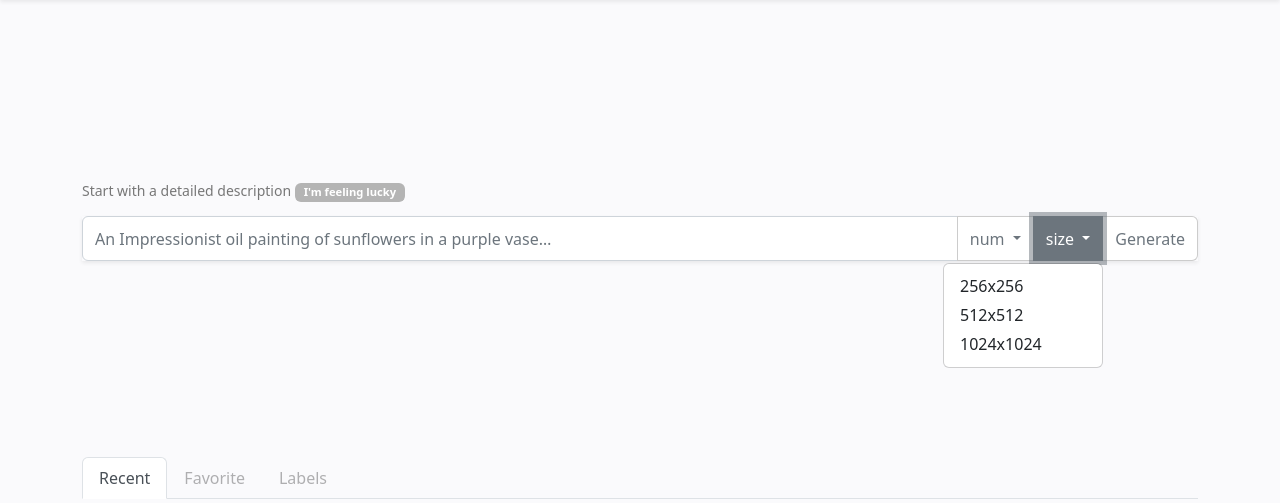
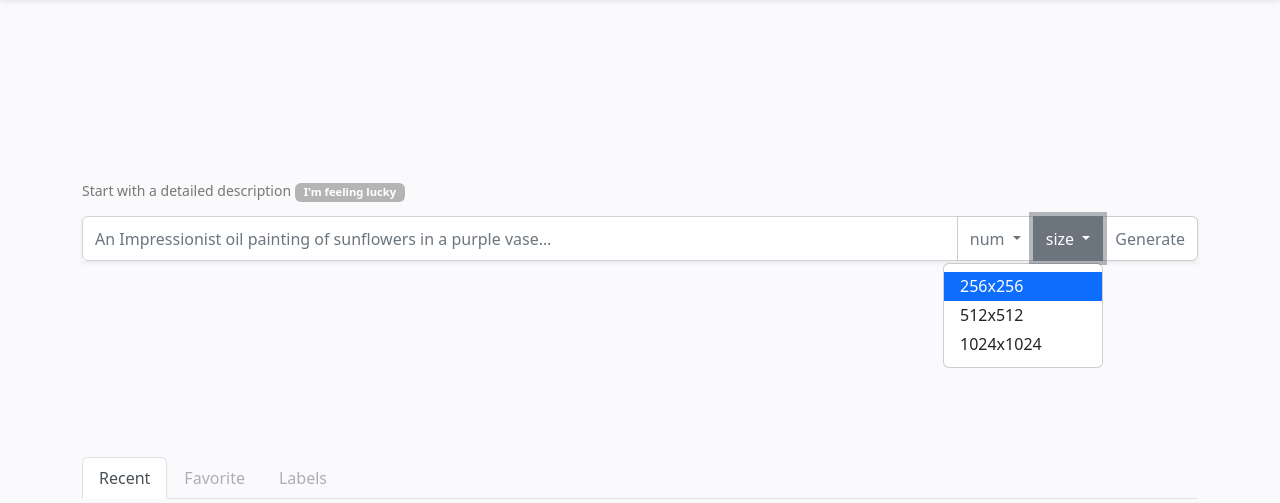
Before and after one commit to xinyew/CMU_courses_17637_project, a Django app: page /console/ in a window 1280 px wide, after a click on "size". Shown: the part 56-559 px from the top of the page. Run offline with Django 4.2, Linux system fonts and the light colour scheme; the visitor is signed in with stand-in values (Sample User, id 1); data that the repository does not hold is empty; parts of the project's set-up code (start-up, migrations or seed data) failed here and were passed over.

Commit message:
Default 1, 256x256

```diff
--- a/webapps/dallf/templates/dallf/console.html
+++ b/webapps/dallf/templates/dallf/console.html
@@ -38,7 +38,7 @@ Dall-F Console
       <ul class="dropdown-menu dropdown_selection" id="dropdown_num"
         onclick="click_dropdown(this, event);"
         data-name="num_input">
-        <li><a class="dropdown-item dropdown_selection__item">1</a></li>
+        <li><a class="dropdown-item active dropdown_selection__item">1</a></li>
         <li><a class="dropdown-item dropdown_selection__item">2</a></li>
         <li><a class="dropdown-item dropdown_selection__item">3</a></li>
         <li><a class="dropdown-item dropdown_selection__item">4</a></li>
@@ -53,7 +53,7 @@ Dall-F Console
       <ul class="dropdown-menu dropdown-menu-end dropdown_selection" id="dropdown_size"
         onclick="click_dropdown(this, event);"
         data-name="size_input">
-        <li><a class="dropdown-item dropdown_selection__item">256x256</a></li>
+        <li><a class="dropdown-item active dropdown_selection__item">256x256</a></li>
         <li><a class="dropdown-item dropdown_selection__item">512x512</a></li>
         <li><a class="dropdown-item dropdown_selection__item">1024x1024</a></li>
       </ul>
```
